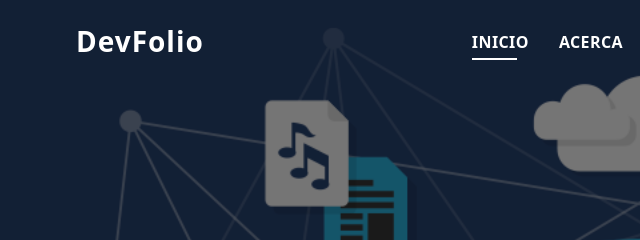
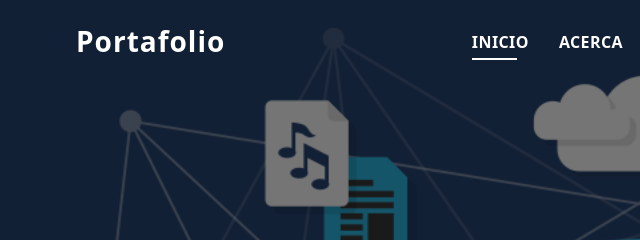
Before and after one commit to AlmiranteMiau/MyResume, a plain HTML site: page index.html in a window 1280 px wide. Shown: the top 240 px of the page, 6-646 px from the left. Drawn offline with Linux system fonts and the light colour scheme.

Commit message:
Cambio al titulo de la pagina principal

```diff
--- a/index.html
+++ b/index.html
@@ -36,7 +36,7 @@
   <header id="header" class="fixed-top">
     <div class="container d-flex align-items-center justify-content-between">
 
-      <h1 class="logo"><a href="index.html">DevFolio</a></h1>
+      <h1 class="logo"><a href="index.html">Portafolio</a></h1>
       <!-- Uncomment below if you prefer to use an image logo -->
       <!-- <a href="index.html" class="logo"><img src="assets/img/logo.png" alt="" class="img-fluid"></a>-->
 
```
